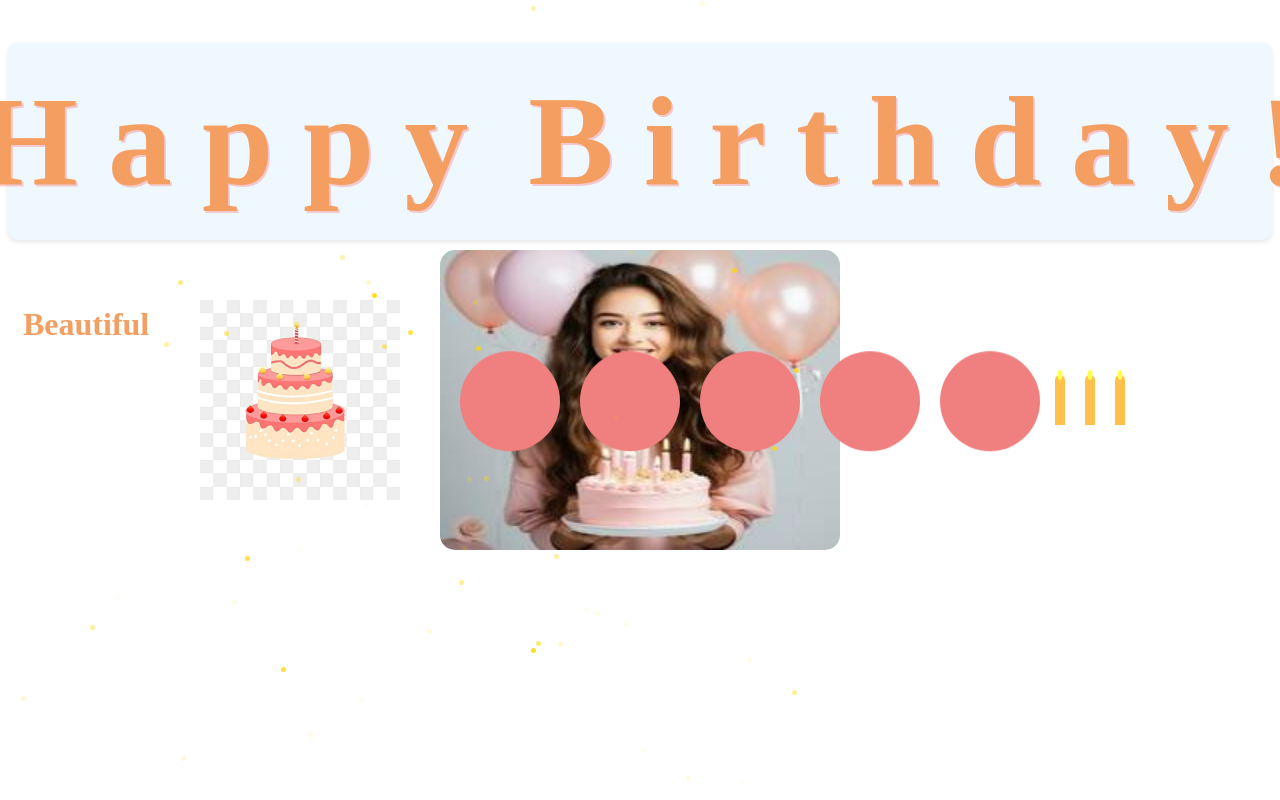
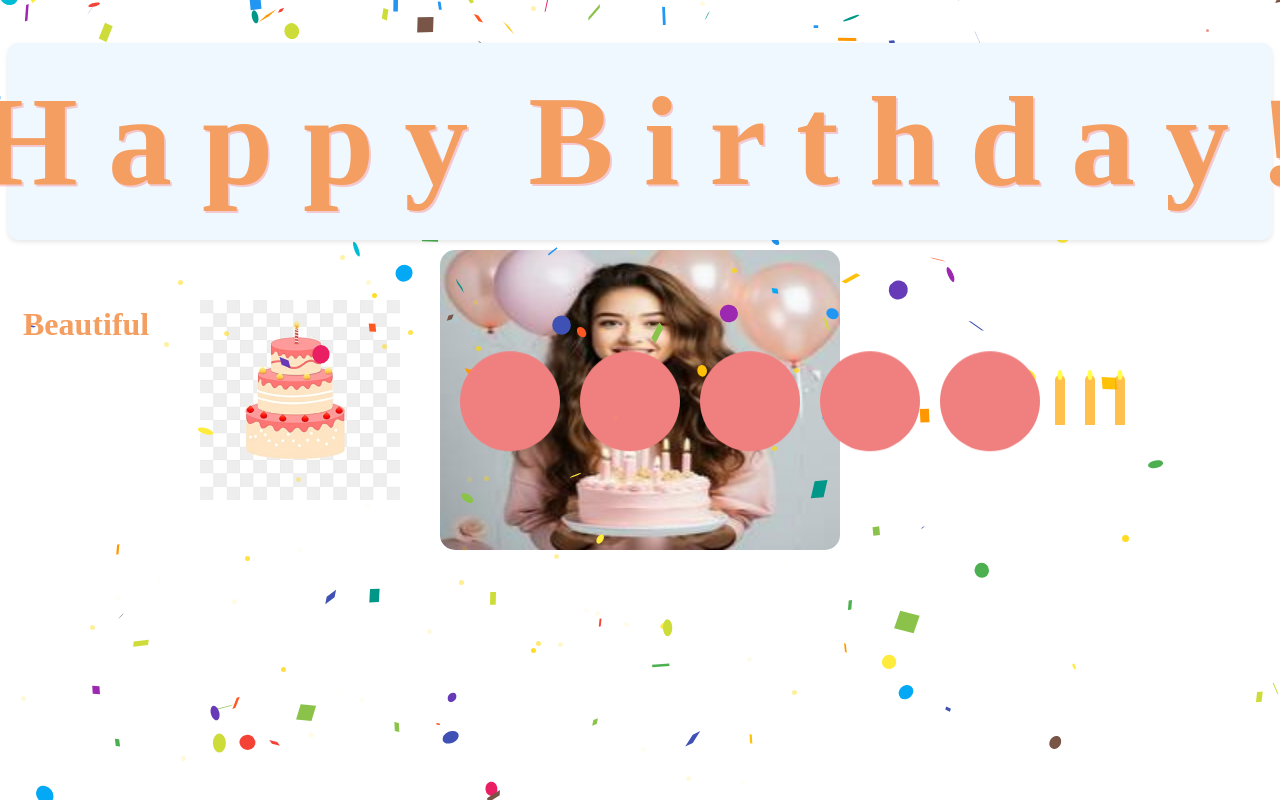
Before and after one commit to JodyMacauley19/birthday-message, a React (Create React App) app: page / in a window 1280 px wide. Shown: the top 800 px of the page. Built offline with nearby package versions, Linux system fonts and the light colour scheme.

Commit message:
-Working state

```diff
--- a/src/BirthdayDecoration .js
+++ b/src/BirthdayDecoration .js
@@ -1,7 +1,8 @@
 import styled from 'styled-components';
 import cake from './img/cake.jpg';
-import bdGirl from './img/birthday_girl.jpg';
+// import bdGirl from './img/birthday_girl.jpg';
 import example from './img/example_girl.jpg';
+import Stars from './Stars';
 
 const BirthdayDecorationStyle = styled.div`
   position: fixed;
@@ -89,7 +90,7 @@ const renderStars = (numStars) => {
     const top = Math.random() * 100 + 'vh';
     const delay = Math.random() * 2 + 's'; /* Random animation delays */
     stars.push(
-        <Star key={i} style={{left, top, animationDelay: delay}} />
+      <Star key={i} style={{ left, top, animationDelay: delay }} />
     );
   }
   return stars;
@@ -97,6 +98,7 @@ const renderStars = (numStars) => {
 
 const BirthdayDecoration = () => (
   <BirthdayDecorationStyle>
+    <Stars />
     <img
       src={example}
       alt="Birthday Person"
--- a/src/BirthdayMessage.js
+++ b/src/BirthdayMessage.js
@@ -1,6 +1,5 @@
 import React, { useState, useEffect } from 'react';
 import styled from 'styled-components';
-import Confetti from 'react-confetti';
 
 const StyledMessage = styled.h1`
   display: flex;
@@ -52,7 +51,6 @@ const Characteristic = styled.span`
 function BirthdayMessage() {
   const [message, setMessage] = useState('');
   const [currentIndex, setCurrentIndex] = useState(0);
-  const [isConfettiActive, setIsConfettiActive] = useState(false);
   const characteristics = [
     'Amazing',
     'Beautiful',
@@ -63,14 +61,10 @@ function BirthdayMessage() {
 
   useEffect(() => {
     const intervalId = setInterval(() => {
-        setCurrentIndex((prev) => (prev + 1) % characteristics.length);
+      setCurrentIndex((prev) => (prev + 1) % characteristics.length);
     }, 3000);
 
     setMessage('Happy Birthday!');
-    setIsConfettiActive(true);
-
-    // Simulate confetti animation for a few seconds
-    setTimeout(() => setIsConfettiActive(false), 3000);
 
     return () => clearInterval(intervalId); // Cleanup interval on unmount
   }, [characteristics.length]);
@@ -98,7 +92,6 @@ function BirthdayMessage() {
       >
         {characteristics[currentIndex]}
       </Characteristic>
-      {isConfettiActive && <Confetti />}
     </div>
   );
 }
--- /dev/null
+++ b/src/Stars.js
@@ -0,0 +1,50 @@
+import React, { useEffect, useState } from "react";
+import Confetti from "react-confetti";
+
+const STARS_CONFIG = [
+    { size: 5, color: '#fff', opacity: 0.3 },
+    { size: 7, color: '#ffd700', opacity: 0.5 },
+    { size: 3, color: '#f08080', opacity: 0.7 },
+    { size: 8, color: '#fff', opacity: 0.2 },
+];
+
+const Star = ({ size, color, opacity }) => (
+    <div
+        style={{
+            width: `${size}px`,
+            height: `${size}px`,
+            background: color,
+            opacity,
+            position: 'absolute',
+            borderRadius: '50%',
+            top: `${Math.random() * 100}%`,
+            left: `${Math.random() * 100}%`,
+            animation: 'twinkle 2s infinite ease-in-out alternate',
+            '@keyframes twinkle': {
+                from: { opacity: 1 },
+                to: { opacity: 0.5 },
+            },
+        }}
+    />
+);
+
+const Stars = () => {
+    const [isConfettiActive, setIsConfettiActive] = useState(false);
+
+    useEffect(() => {
+        setIsConfettiActive(true);
+
+        setTimeout(() => setIsConfettiActive(false), 3000);
+    }, []);
+
+    return (
+        <div style={{ position: 'fixed', top: 0, left: 0, width: '100%', height: '100%' }}>
+            {STARS_CONFIG.map((starConfig) => (
+                <Star key={starConfig.size + starConfig.color} {...starConfig} />
+            ))}
+            <Confetti isConfettiActive={isConfettiActive} tweenDurationMillis={3000} />
+        </div>
+    );
+};
+
+export default Stars;
```
Lines whose indentation alone changed are shown as unchanged.
